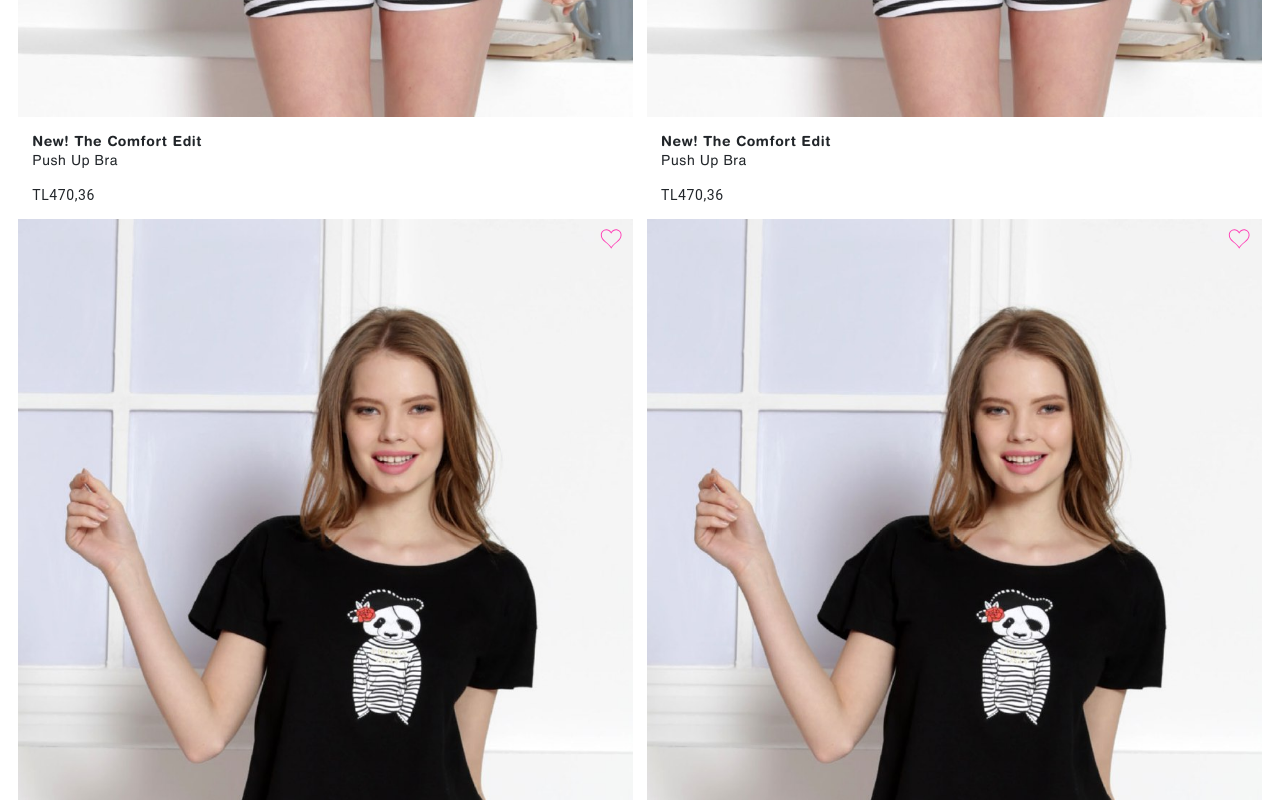
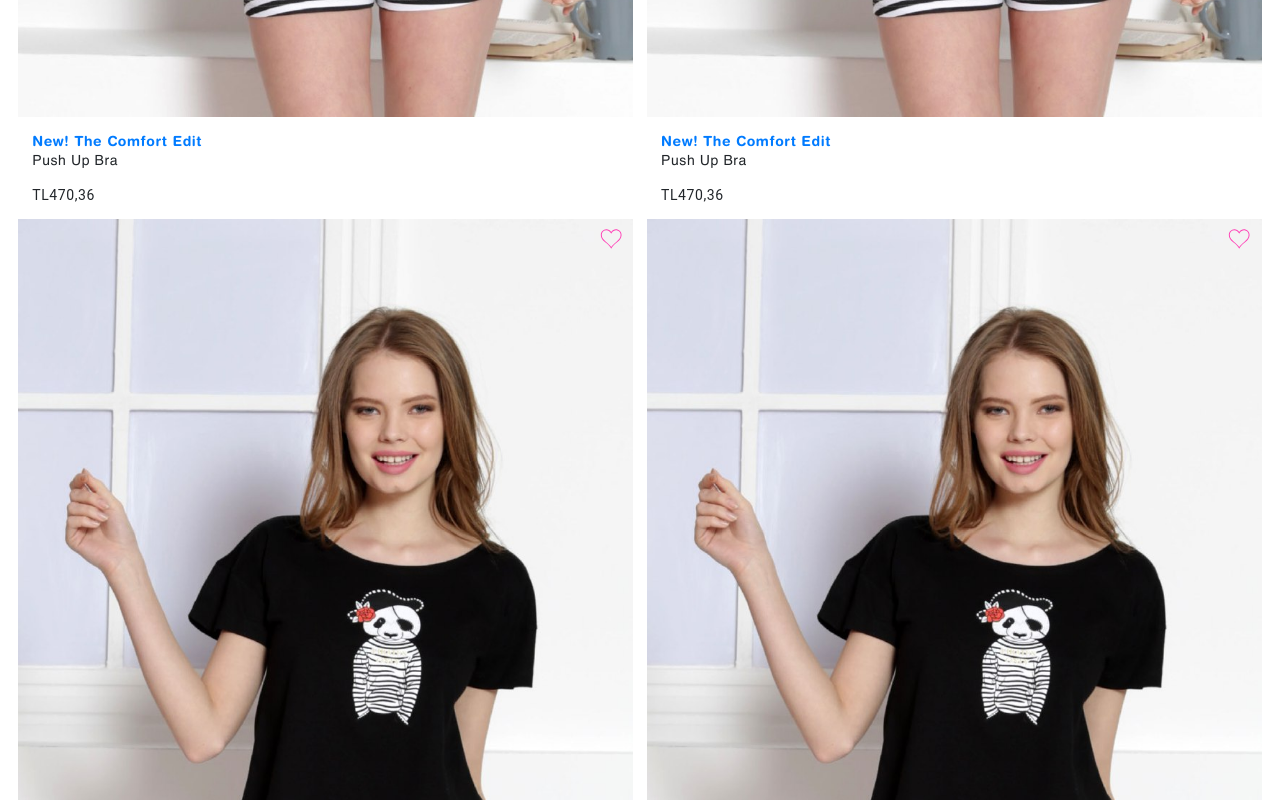
Before and after one commit to aozmekik/kezo-front, an Angular app: page / in a window 1280 px wide. Shown: the part 1000-1800 px from the top of the page. Built offline with nearby package versions, Linux system fonts and the light colour scheme; a web font is replaced by a local one; what ngx-image-zoom, ngx-swiper-wrapper would draw is missing.

Commit message:
test footage

```diff
--- a/src/app/app-routing.module.ts
+++ b/src/app/app-routing.module.ts
@@ -1,3 +1,4 @@
+import { ProductComponent } from './components/product/product.component';
 import { SignupComponent } from './components/signup/signup.component';
 import { TestComponent } from './components/test/test.component';
 import { LoginComponent } from './components/login/login.component';
@@ -13,6 +14,9 @@ const routes: Routes = [
   },
   {
     path: 'signup', component: SignupComponent
+  },
+  {
+    path: 'test', component: ProductComponent
   }
 ];
 
--- a/src/app/components/product-list/product-list-item/product-list-item.component.html
+++ b/src/app/components/product-list/product-list-item/product-list-item.component.html
@@ -11,7 +11,7 @@
     <img src="assets/item_3.jpeg">
 
     <div id="heading">
-        New! The Comfort Edit
+        <a routerLink="/test" routerLinkActive="active">New! The Comfort Edit</a>
     </div>
     <div id="title">
         Push Up Bra
--- a/src/app/components/product/product.component.ts
+++ b/src/app/components/product/product.component.ts
@@ -44,6 +44,11 @@ export class ProductComponent implements OnInit {
   ngOnInit(): void {
     this.imgs.push('assets/1.jpg');
     this.imgs.push('assets/2.jpg');
+    this.imgs.push('assets/item_1.jpg');
+    this.imgs.push('assets/item_2.jpg');
+
+    this.imgs.push('assets/item_3.jpeg');
+
 
 
     for (let img of this.imgs) {
```
